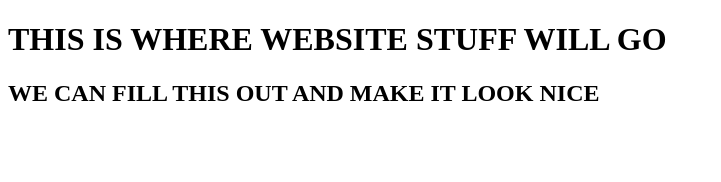
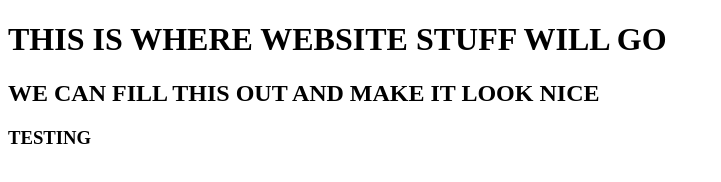
Before and after one commit to Samwel-SE/Tech-Vision-Hackathon, a plain HTML site: page index.html in a window 1280 px wide. Shown: the whole page, without its empty margins (0-721 px from the left). Drawn offline with Linux system fonts and the light colour scheme.

Commit message:
what is happening

```diff
--- a/index.html
+++ b/index.html
@@ -11,7 +11,7 @@
 
     <h1> THIS IS WHERE WEBSITE STUFF WILL GO</h1>
     <h2> WE CAN FILL THIS OUT AND MAKE IT LOOK NICE</h2>
-
+    <h3> TESTING </h3>
 
     <script src="main.js"> </script>
 </body>
```
